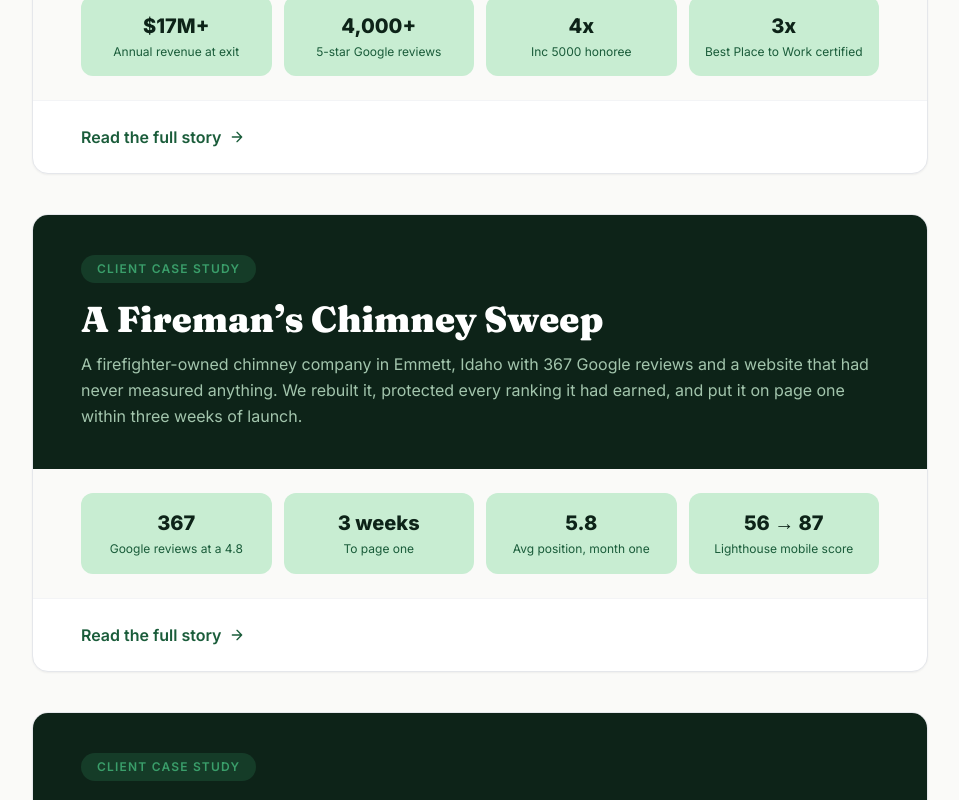
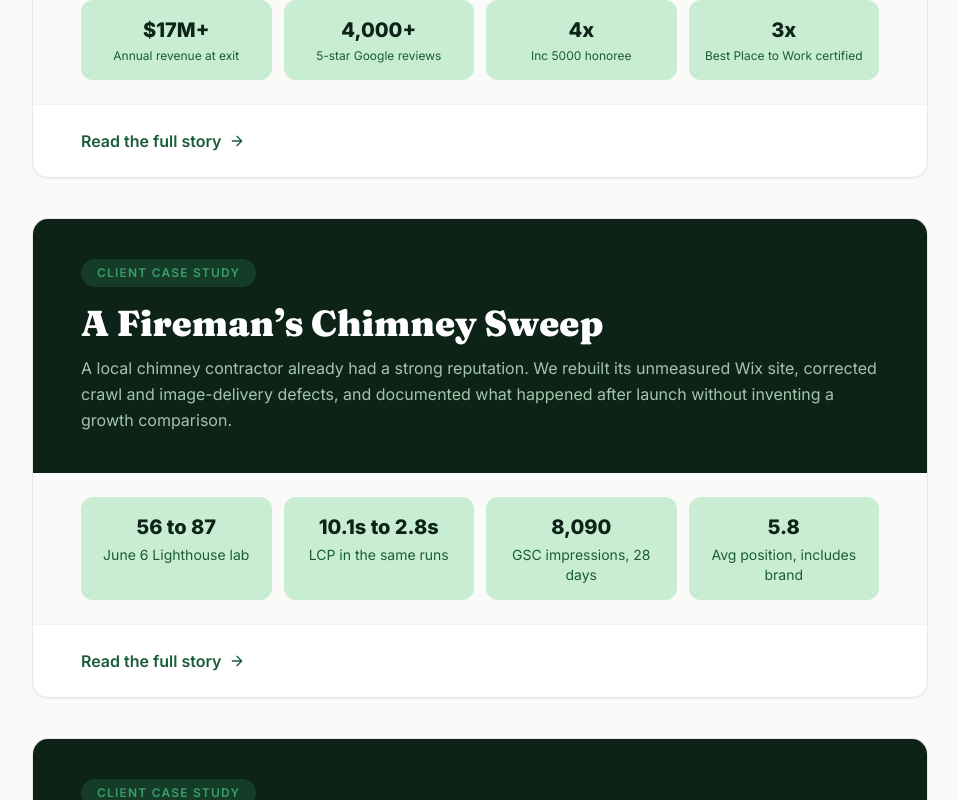
Before and after one commit to SequoiaGeo/next-website, a Next.js app: page /case-studies in a window 1280 px wide. Shown: the part 1878-2678 px from the top of the page, without its empty margins (160-1119 px from the left). Built offline with nearby package versions, Linux system fonts and the light colour scheme; no server answers.

Commit message:
Reconcile AFCS proof dependencies

```diff
--- a/src/app/case-studies/page.tsx
+++ b/src/app/case-studies/page.tsx
@@ -82,7 +82,7 @@ export default function CaseStudiesPage() {
             <div className="overflow-hidden rounded-2xl border border-gray-200 bg-white shadow-sm">
               {/* Card header */}
               <div className="bg-[#0D2318] px-8 py-10 sm:px-12">
-                <span className="inline-block rounded-full bg-[#3A9E6A]/20 px-4 py-1.5 text-xs font-semibold uppercase tracking-widest text-[#3A9E6A]">
+                <span className="inline-block rounded-full bg-[#3A9E6A]/20 px-4 py-1.5 text-sm font-semibold uppercase tracking-widest text-[#3A9E6A]">
                   Founder&rsquo;s Story
                 </span>
                 <h2 className="mt-4 font-serif text-3xl font-extrabold text-white sm:text-4xl">
@@ -147,9 +147,9 @@ export default function CaseStudiesPage() {
                   A Fireman&rsquo;s Chimney Sweep
                 </h2>
                 <p className="mt-3 text-base leading-relaxed text-[#C8EDD2]/80">
-                  A firefighter-owned chimney company in Emmett, Idaho with 367 Google reviews and
-                  a website that had never measured anything. We rebuilt it, protected every
-                  ranking it had earned, and put it on page one within three weeks of launch.
+                  A local chimney contractor already had a strong reputation. We rebuilt its
+                  unmeasured Wix site, corrected crawl and image-delivery defects, and documented
+                  what happened after launch without inventing a growth comparison.
                 </p>
               </div>
 
@@ -157,17 +157,17 @@ export default function CaseStudiesPage() {
               <div className="border-b border-gray-100 bg-[#fafaf8] px-8 py-6 sm:px-12">
                 <div className="grid grid-cols-2 gap-3 sm:grid-cols-4">
                   {[
-                    { value: "367", label: "Google reviews at a 4.8" },
-                    { value: "3 weeks", label: "To page one" },
-                    { value: "5.8", label: "Avg position, month one" },
-                    { value: "56 → 87", label: "Lighthouse mobile score" },
+                    { value: "56 to 87", label: "June 6 Lighthouse lab" },
+                    { value: "10.1s to 2.8s", label: "LCP in the same runs" },
+                    { value: "8,090", label: "GSC impressions, 28 days" },
+                    { value: "5.8", label: "Avg position, includes brand" },
                   ].map((item) => (
                     <div
                       key={item.label}
                       className="rounded-xl bg-[#C8EDD2] px-4 py-4 text-center"
                     >
                       <div className="text-xl font-extrabold text-[#0D2318]">{item.value}</div>
-                      <div className="mt-1 text-xs text-[#1A5C3A] leading-snug">{item.label}</div>
+                      <div className="mt-1 text-sm leading-snug text-[#1A5C3A]">{item.label}</div>
                     </div>
                   ))}
                 </div>
--- a/src/app/how-it-works/page.tsx
+++ b/src/app/how-it-works/page.tsx
@@ -169,7 +169,7 @@ export default function HowItWorksPage() {
                 href="/case-studies/firemans-chimney-sweep"
                 className="font-semibold text-[#1A5C3A] hover:text-[#0D2318] transition-colors"
               >
-                Read how a chimney company&rsquo;s rebuilt site hit page one in its first month
+                Read how a chimney company rebuilt an unmeasured site and documented what happened next
               </Link>
               .
             </p>
--- a/src/app/hvac-seo/page.tsx
+++ b/src/app/hvac-seo/page.tsx
@@ -296,12 +296,12 @@ export default function HvacSeoPage() {
               Proof, Not Promises
             </p>
             <p className="text-lg font-bold text-[#1a1a1a]">
-              Page one in the first month, measured from day one
+              Technical work with the measurement limits stated
             </p>
             <p className="mt-2 text-sm leading-relaxed text-gray-500">
-              The same local SEO process in action: a home services company with a dated,
-              unmeasured site rebuilt into a page-one presence within three weeks of launch, with
-              analytics, call tracking, and form tracking wired from the start.
+              A home services example with an unmeasured Wix site, a documented mobile
+              image-delivery correction, verified crawl cleanup, and a post-launch Search Console
+              snapshot that is not presented as growth.
             </p>
             <Link
               href="/case-studies/firemans-chimney-sweep"
--- a/src/app/sitemap.ts
+++ b/src/app/sitemap.ts
@@ -47,7 +47,7 @@ export default function sitemap(): MetadataRoute.Sitemap {
     // Case studies
     { url: `${BASE_URL}/case-studies`, lastModified: "2026-07-08", changeFrequency: "monthly", priority: 0.7 },
     { url: `${BASE_URL}/case-studies/balanced-comfort`, lastModified: "2026-04-18", changeFrequency: "monthly", priority: 0.7 },
-    { url: `${BASE_URL}/case-studies/firemans-chimney-sweep`, lastModified: "2026-07-07", changeFrequency: "monthly", priority: 0.7 },
+    { url: `${BASE_URL}/case-studies/firemans-chimney-sweep`, lastModified: "2026-08-28", changeFrequency: "monthly", priority: 0.7 },
     { url: `${BASE_URL}/case-studies/kabam-plumbing`, lastModified: "2026-07-08", changeFrequency: "monthly", priority: 0.7 },
     { url: `${BASE_URL}/case-studies/luma-exteriors`, lastModified: "2026-07-08", changeFrequency: "monthly", priority: 0.7 },
     { url: `${BASE_URL}/case-studies/window-insulation-company`, lastModified: "2026-07-08", changeFrequency: "monthly", priority: 0.7 },
--- a/src/app/websites/page.tsx
+++ b/src/app/websites/page.tsx
@@ -336,12 +336,12 @@ export default function WebsitesPage() {
               Case Study
             </p>
             <p className="text-lg font-bold text-[#1a1a1a]">
-              A rebuild that hit page one in its first month
+              A website rebuild with dated proof and honest limits
             </p>
             <p className="mt-2 text-sm leading-relaxed text-gray-500">
-              A firefighter-owned chimney company came to us with a dated template site and zero
-              measurement. We rebuilt it as a migration, protected every ranking it had earned,
-              and Google had it on page one within three weeks of launch.
+              A local chimney contractor came to us without a dependable website baseline. We
+              rebuilt the site, corrected crawl and image-delivery defects, and documented dated
+              post-launch measurements without presenting them as growth.
             </p>
             <Link
               href="/case-studies/firemans-chimney-sweep"
--- a/src/data/sequoia-knowledge.catalog.json
+++ b/src/data/sequoia-knowledge.catalog.json
@@ -1,6 +1,6 @@
 {
   "schemaVersion": "1.0.0",
-  "catalogVersion": "2026-08-28.2",
+  "catalogVersion": "2026-08-28.3",
   "status": "approved_for_public_use",
   "approvedOn": "2026-08-28",
   "reviewValidUntil": "2026-09-27",
@@ -83,11 +83,11 @@
       "path": "/case-studies/firemans-chimney-sweep",
       "sourceFile": "src/app/case-studies/firemans-chimney-sweep/page.tsx",
       "sourceAnchors": [
-        "3 weeks",
-        "Average search position, first month",
-        "Lighthouse mobile performance score",
-        "Review count and search positions verified July 7, 2026.",
-        "Published with the"
+        "56 to 87",
+        "10.1s to 2.8s",
+        "28 days ending July 7",
+        "What this evidence means",
+        "The owner approved being named."
       ]
     }
   },
@@ -269,12 +269,13 @@
       "id": "firemans_chimney_sweep",
       "name": "A Fireman's Chimney Sweep",
       "evidence": [
-        "The public case study reports three weeks to page one for core chimney terms and a 5.8 average search position in the first month.",
-        "The page reports a Lighthouse mobile performance score change from 56 to 87.",
-        "The page says first-month clicks were modest during the seasonal quiet period and does not present position as a lead or job result.",
-        "The page identifies Google Search Console, Google Business Profile, and Lighthouse as the sources and says review count and search positions were verified July 7, 2026."
+        "The business's Google Business Profile showed a 4.8 rating across 367 reviews when verified June 16, 2026. The page identifies that reputation as earned before Sequoia GEO's involvement.",
+        "Same-day Lighthouse mobile lab runs on the live homepage surrounding an image-delivery correction moved the performance score from 56 to 87 and Largest Contentful Paint from 10.1 seconds to 2.8 seconds. The page says these are single lab runs, not field Core Web Vitals or a comparison with the retired site.",
+        "In the 28 days ending July 7, 2026, Google Search Console recorded 8,090 impressions at an average position of 5.8 across all queries, including searches for the business name.",
+        "The page says the Search Console figures are a post-launch snapshot, not evidence of increased impressions, rankings, inquiries, or booked work.",
+        "On June 29, the required service-address field, validation, and linked address in the lead notification email were updated, deployed, and verified the same day. The page does not claim that the change increased lead volume."
       ],
-      "approval": "The public case study states that it was published with the owner's permission.",
+      "approval": "The public case study states that the owner approved being named and that no private quote is used.",
       "sourceIds": ["chimney_case"]
     }
   ],
```
Also changed, not shown: 2 other files (tests, documents, lock files or other folders).
